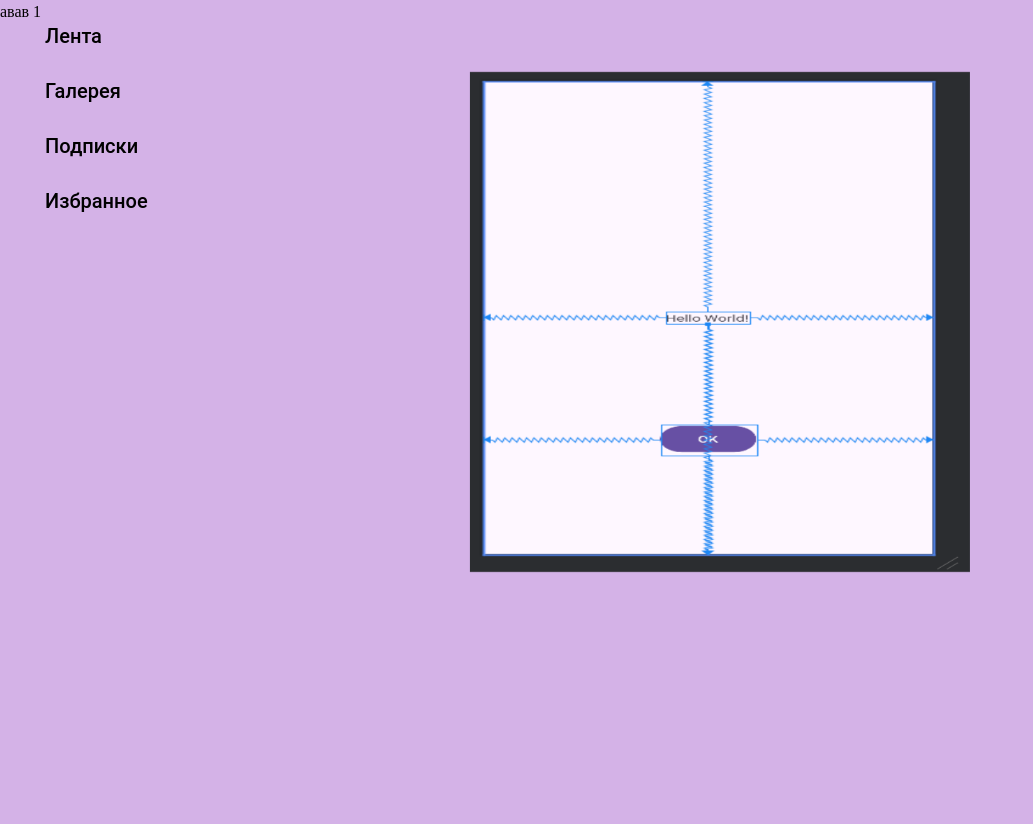
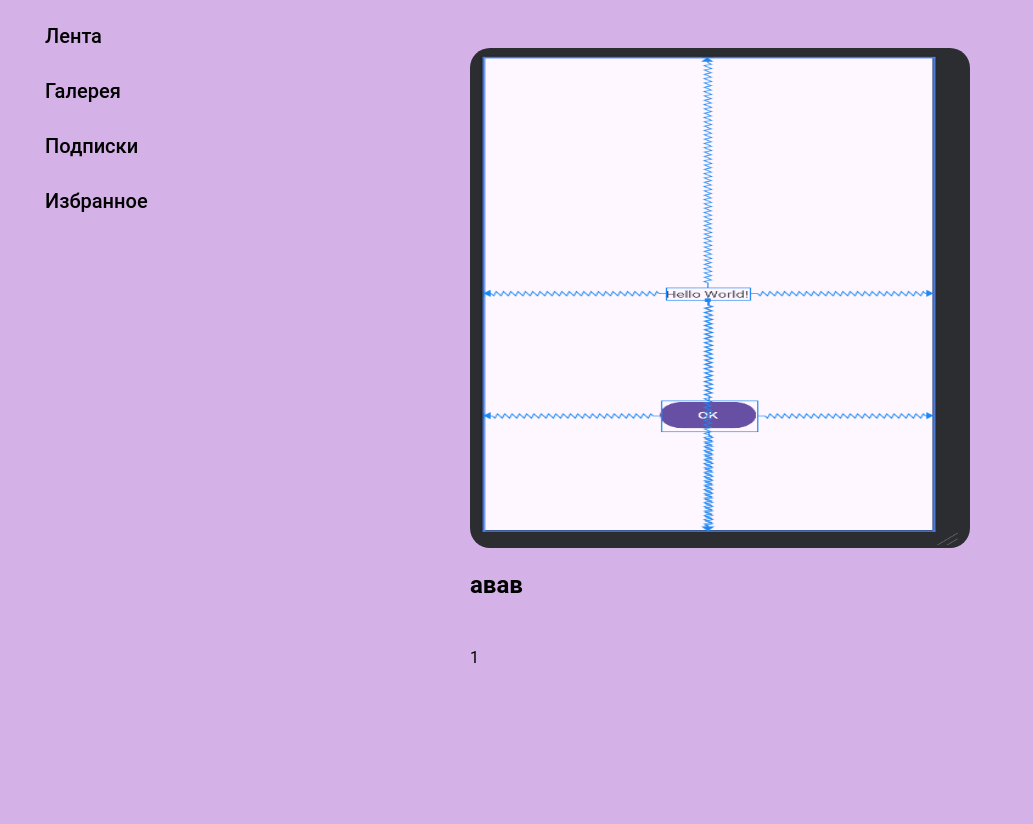
Before and after one commit to odyyyy/YAFADEI, a Django app: a page that uses templates/pages/posts/post_page.html in a window 1280 px wide. Shown: the part 60-884 px from the top of the page, without its empty margins (0-1033 px from the left). After the commit the page ends 723 px from the top, so only its background shows below. Run offline with Django 5.2, Linux system fonts and the light colour scheme; data comes from the database, SQL or seed files in the repository; some web fonts are replaced.

Commit message:
post page

```diff
--- a/static/css/post-page-style.css
+++ b/static/css/post-page-style.css
@@ -5,3 +5,11 @@
 .center-container{
     align-items: center;
 }
+.img{
+    border-radius: 20px;
+}
+.info-container{
+    width: 500px;
+    position: relative;
+    left: 0;
+}
--- a/templates/pages/posts/post_page.html
+++ b/templates/pages/posts/post_page.html
@@ -13,16 +13,20 @@
 {% endblock title %}
 
 {% block content %}
-{{ post.title }}
+
 <div class="container">
     <br>
     <br>
-    <img src="/media/{{ post.img }}" alt="" width="500px" height="500px">
+    <img src="/media/{{ post.img }}" alt="" width="500px" height="500px" class="img">
     <br>
+    <div class="info-container">
+    <h2>{{ post.title }}</h2>
     <br>
-    {{ post.content | safe }}
+    <h3>{{ post.content | safe }}</h3>
     <br>
+    {{ post.karma }}
+    </div>
     <br>
 </div>
-{{ post.karma }}
+
 {% endblock content %}
```
